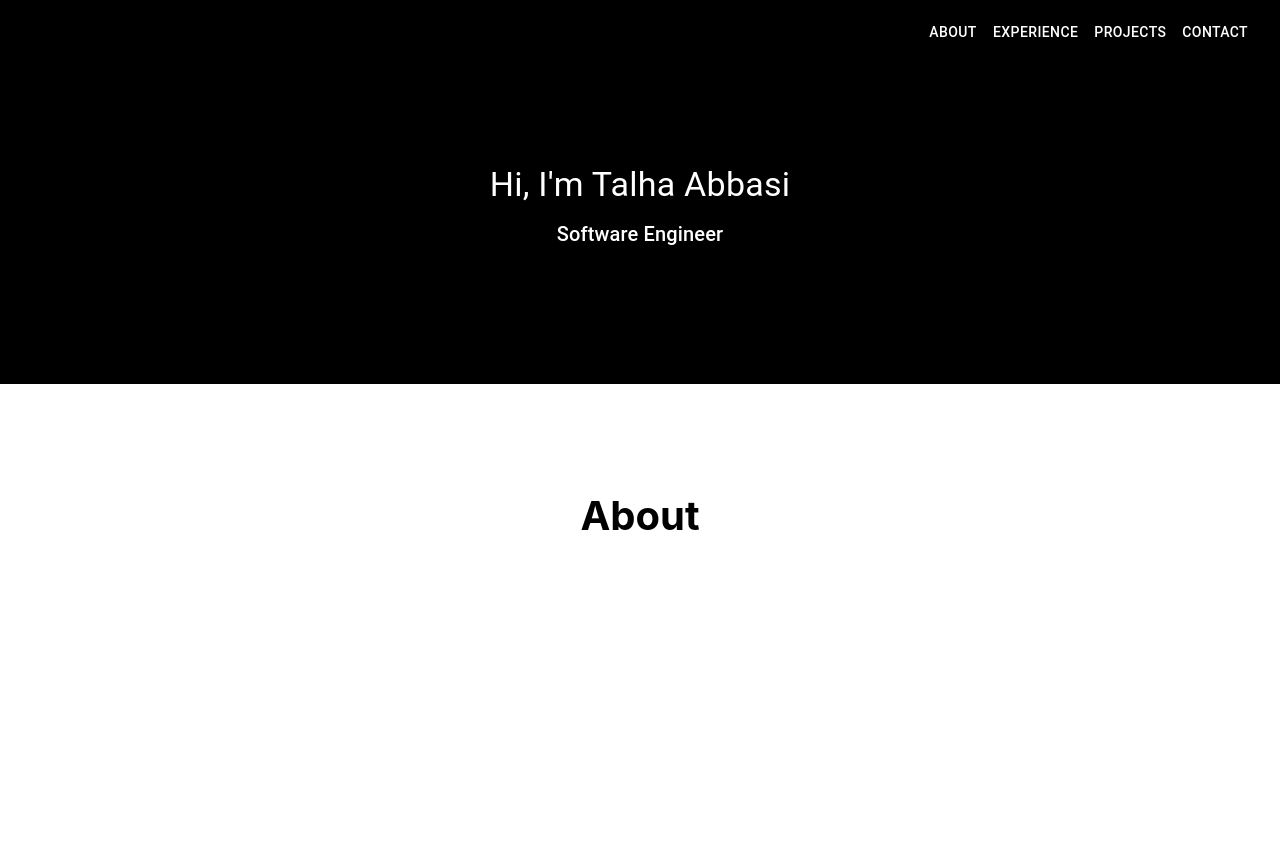
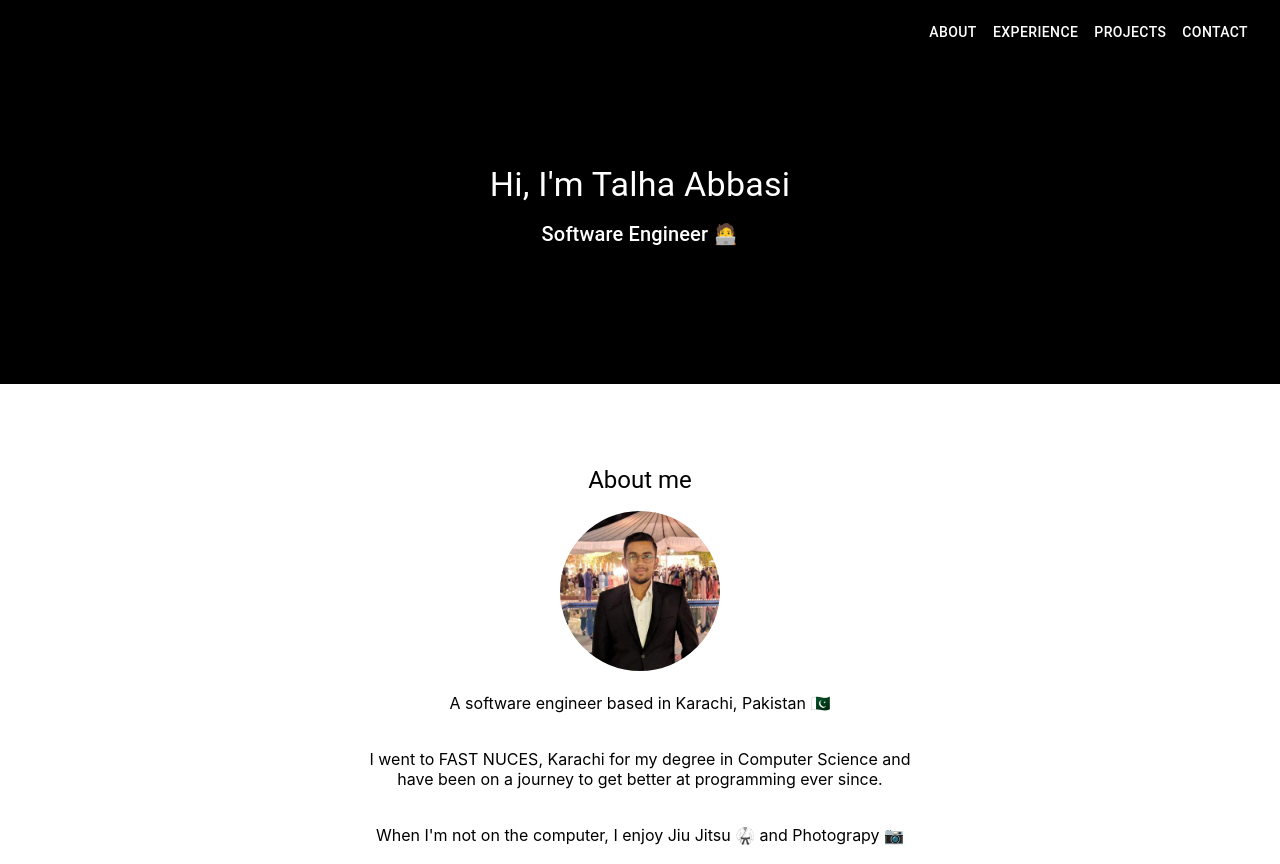
Before and after one commit to talhaabbasi/portfolio, a Next.js app: page /about in a window 1280 px wide. Built offline with nearby package versions, Linux system fonts and the light colour scheme.

Commit message:
Update About page

```diff
--- /dev/null
+++ b/components/About.js
@@ -0,0 +1,44 @@
+import React from "react"
+import { makeStyles } from "@material-ui/core/styles"
+import { Typography, Avatar, Container, Box } from "@material-ui/core"
+
+const useStyles = makeStyles((theme) => ({
+  root: {
+    padding: "0px",
+    paddingTop: "80px",
+  },
+  avatar: {
+    width: "10rem",
+    height: "10rem",
+    borderRadius: "50%",
+    margin: "15px 0",
+  },
+}))
+
+export default function About() {
+  const classes = useStyles()
+  return (
+    <div className={classes.root}>
+      <Container maxWidth="sm">
+        <Typography variant="h5" gutterBottomn align="center">
+          About me
+        </Typography>
+        <Typography align="center">
+          <img alt="Remy Sharp" src="/talha.jpeg" className={classes.avatar} />
+        </Typography>
+        <Typography variant="p" align="center" gutterBottom paragraph>
+          A software engineer based in Karachi, Pakistan 🇵🇰
+        </Typography>
+        <br />
+        <Typography variant="p" align="center" gutterBottom paragraph>
+          I went to FAST NUCES, Karachi for my degree in Computer Science and
+          have been on a journey to get better at programming ever since.
+        </Typography>
+        <br />
+        <Typography variant="p" align="center" gutterBottom paragraph>
+          When I'm not on the computer, I enjoy Jiu Jitsu 🥋 and Photograpy 📷
+        </Typography>
+      </Container>
+    </div>
+  )
+}
--- a/components/Header.js
+++ b/components/Header.js
@@ -1,5 +1,5 @@
 import React from "react"
-import { makeStyles, StylesProvider } from "@material-ui/core/styles"
+import { makeStyles } from "@material-ui/core/styles"
 import Typography from "@material-ui/core/Typography"
 
 const useStyles = makeStyles(() => ({
@@ -21,7 +21,7 @@ export default function Header() {
         Hi, I'm Talha Abbasi
       </Typography>
       <Typography variant="h6" align="center" gutterBottom>
-        Software Engineer
+        Software Engineer 🧑‍💻
       </Typography>
     </div>
   )
--- a/components/Layout.js
+++ b/components/Layout.js
@@ -2,6 +2,7 @@ import styles from "../styles/Layout.module.css"
 import React from "react"
 import Nav from "./Nav"
 import Header from "./Header"
+import About from "./About"
 
 export default function Layout({ children }) {
   return (
@@ -9,7 +10,7 @@ export default function Layout({ children }) {
       <Nav />
       <div className={styles.container}>
         <Header />
-        <main className={styles.main}>{children}</main>
+        <About />
       </div>
     </>
   )
```
Also changed, not shown: public/talha.jpeg (added).
